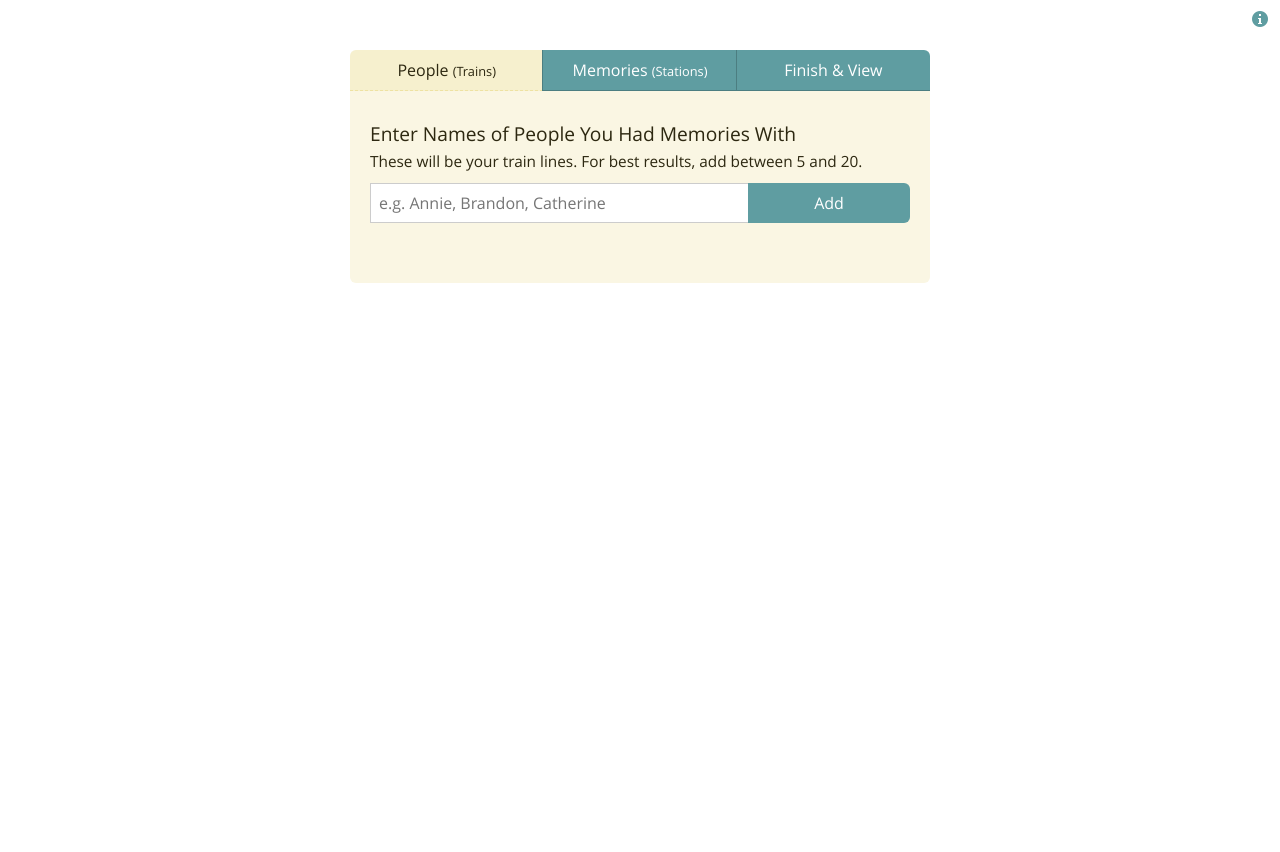
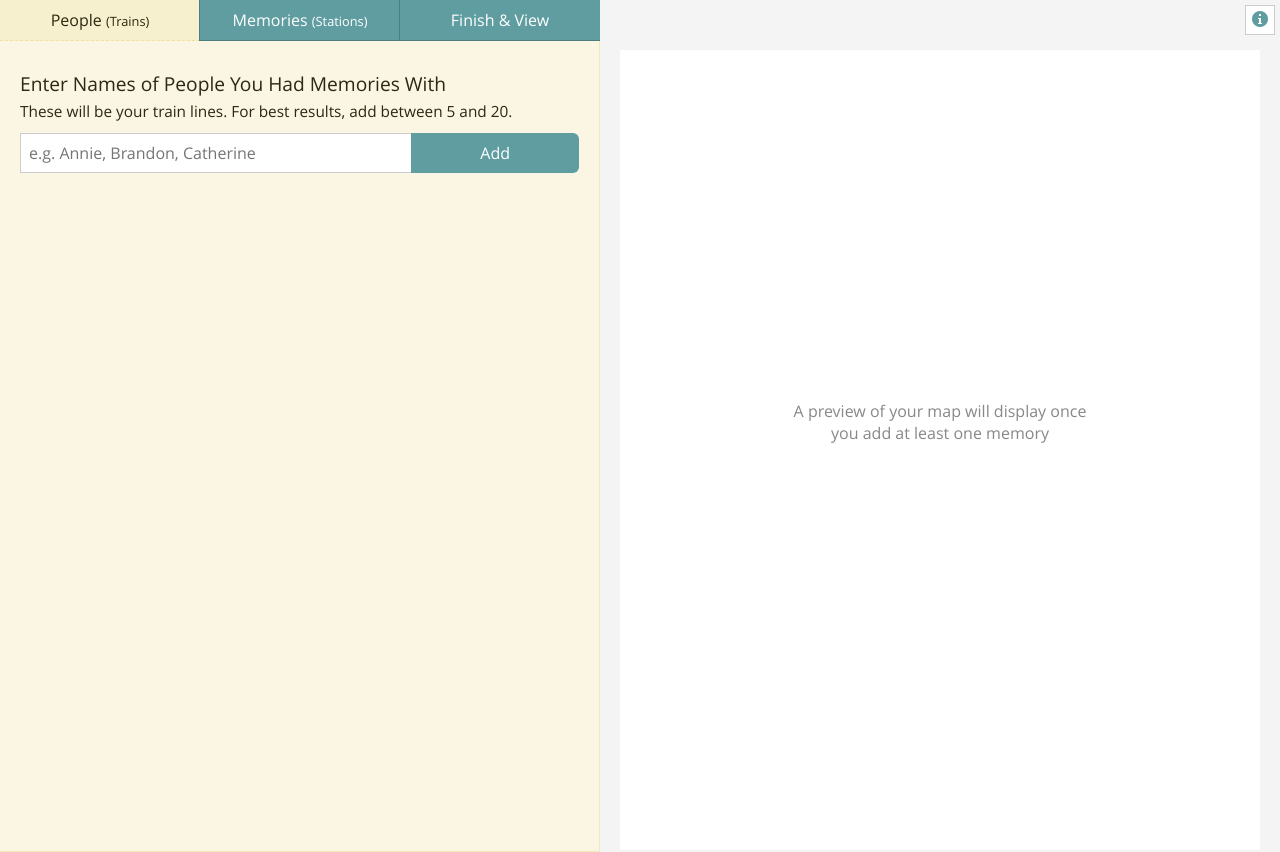
Before and after one commit to beefoo/memory-underground, a CodeIgniter app: page /index.php/transit/add in a window 1280 px wide. Before the commit the page ends 283 px from the top, so only its background shows below. Run offline with CodeIgniter, Linux system fonts and the light colour scheme.

Commit message:
re-organized transit add to accomodate preview

```diff
--- a/application/views/shared/head.php
+++ b/application/views/shared/head.php
@@ -11,4 +11,4 @@
 
   <link rel="stylesheet" href="<?=base_url('assets/css/app.css')?>">
 </head>
-<body>
+<body class="<?= $this->router->fetch_class() ?>-<?= $this->router->fetch_method() ?>">
--- a/application/views/transit/add.php
+++ b/application/views/transit/add.php
@@ -1,3 +1,5 @@
+<div class="transit-add-wrapper">
+
   <div id="transit-add" class="form-wrapper">
 
     <div class="form-tab-links">
@@ -69,6 +71,16 @@
 
   </div> <!-- / form-wrapper -->
 
+  <div class="preview-wrapper">
+
+    <div class="empty-message">
+      A preview of your map will display once you add at least one memory
+    </div>
+
+  </div> <!-- / preview-wrapper -->
+
+</div> <!-- / transit-add-wrapper -->
+
 <div id="transit-toolbar" class="toolbar">
 
   <a id="transit-list-link" class="toolbar-link hide">
--- a/assets/js/config.js
+++ b/assets/js/config.js
@@ -28,7 +28,7 @@ var config = {
   "minXDiff": 5,
   "hubSize": 4,
   "animate": true,
-  "animationDuration": 5000,
+  "animationDuration": 4000,
   "colors": [
     {"hex":"#E5303C","group":"red"},
     {"hex":"#F6802C","group":"orange"},
--- a/assets/scss/_transit.add.scss
+++ b/assets/scss/_transit.add.scss
@@ -1,16 +1,65 @@
 @import "mixins";
 @import "variables";
 
+$formBreakpoint: 1100px;
+$formWidth: 600px;
+$previewHeight: 800px;
+
+body.transit-add {
+  background: #f4f4f4;
+  @media (max-width: $formBreakpoint) {
+    background: $white;
+  }
+}
+
+.transit-add-wrapper {
+  position: relative;
+  z-index: 1;
+  @include clearfix();
+}
+
 .form-wrapper {
-  width: 100%;
-  padding: 20px 10px;
-  max-width: 600px;
-  margin: 0 auto;
   position: relative;
+  width: $formWidth;
+  float: left;
   @include box-sizing();
-  @media (max-width: 1350px) {
-    padding-top: 50px;
+
+  @media (max-width: $formBreakpoint) {
+    float: none;
+    width: 100%;
+    max-width: $formWidth;
+    margin: 20px auto 0;
+    padding: 50px 20px 10px;
   }
+}
+
+.preview-wrapper {
+  position: relative;
+  width: auto;
+  min-height: $previewHeight;
+  margin-top: 50px;
+  margin-right: 20px;
+  margin-left: $formWidth + 20;
+  background: $white;
+  .empty-message {
+    text-align: center;
+    width: 300px;
+    height: 100px;
+    position: absolute;
+    top: 50%;
+    left: 50%;
+    margin-top: -50px;
+    margin-left: -150px;
+    font-size: 1em;
+    color: #888;
+  }
+  @media (max-width: $formBreakpoint) {
+    display: none;
+  }
+}
+.svg-wrapper.preview {
+  z-index: 0;
+  position: absolute;
 }
 
 .form-tab-links {
@@ -38,12 +87,18 @@
       border-bottom: 1px dashed darken($light, 5%);
     }
     &:first-child {
-      @include border-radius(6px 0px 0px 0px);
       border-left: none;
       margin-left: 0;
     }
-    &:last-child {
-      @include border-radius(0px 6px 0px 0px);
+    @media (max-width: $formBreakpoint) {
+      &:first-child {
+        @include border-radius(6px 0px 0px 0px);
+        border-left: none;
+        margin-left: 0;
+      }
+      &:last-child {
+        @include border-radius(0px 6px 0px 0px);
+      }
     }
   }
 }
@@ -51,7 +106,9 @@
 .form-tabs {
   padding: 10px 20px 40px;
   background: lighten($light, 10%);
-  @include border-radius(0 0 6px 6px);
+  min-height: $previewHeight - 40;
+  border-right: 1px solid $light;
+  border-bottom: 1px solid $light;
 
   .tab {
     max-height: 0;
@@ -65,6 +122,12 @@
 
   button[type="submit"] {
     margin-top: 20px;
+  }
+
+  @media (max-width: $formBreakpoint) {
+    min-height: 0;
+    border: none;
+    @include border-radius(0 0 6px 6px);
   }
 }
 
@@ -168,7 +231,8 @@
   padding: 0 6px;
   height: 28px;
   line-height: 28px;
-  border: 1px solid $white;
+  border: 1px solid #ccc;
+  background: $white;
   .toolbar-list {
     background: $white;
     display: none;
```
Also changed, not shown: assets/css/app.css, 1 other file. Lines whose indentation alone changed are shown as unchanged.
